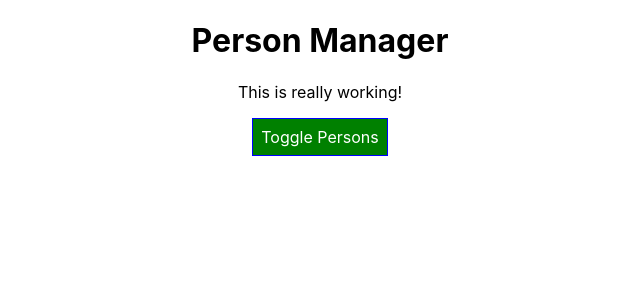
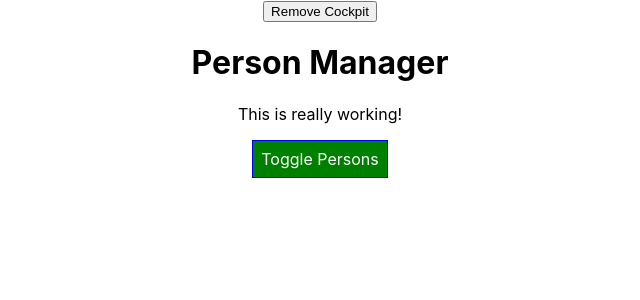
Before and after one commit to Ch-sriram/react, a React (Create React App) app in the folder react-examples/: page / in a window 1280 px wide. Shown: the top 300 px of the page, without its empty margins (320-960 px from the left). Built offline with nearby package versions, Linux system fonts and the light colour scheme.

Commit message:
Cleanup work using componentWillUnmount and useEffect() hook

```diff
--- a/react-examples/src/components/Cockpit/Cockpit.component.jsx
+++ b/react-examples/src/components/Cockpit/Cockpit.component.jsx
@@ -2,71 +2,62 @@ import React, { useEffect } from 'react';
 import CockpitStyleClasses from './Cockpit-style.module.css';
 
 /**
- * useEffect() in its previous implementation where we simply
- * logged to the console, ran every time - the Cockpit
- * component was rendered because of changes in the state/props
- * of the parent component.
- *
- * Now, what if we want to send an HttpRequest inside the
- * useEffect() lifecycle method, but only want to do it when
- * the component is rendered for the first time, and not for
- * every re-render cycle.
+ * Now, if we are using useEffect() hook to handle the
+ * functionality of componentWillUnmount() class-based
+ * lifecycle method in a functional component, in that case,
+ * in our useEffect() lifecycle hook, we can always return
+ * either nothing, or, we can return an anonymous function,
+ * which runs (and this is important) BEFORE whatever is there
+ * in the useEffect(), but this behaviour of running before
+ * the useEffect() hook, is only in-effect AFTER the (first)
+ * render cycle only.
  */
 
 const Cockpit = props => {
-
-  // useEffect(() => {
-  //   console.log("[Cockpit.jsx] useEffect");
-  //   // Dummy HttpRequest using setTimeout()
-  //   setTimeout(() => {
-  //     alert("Saved data to cloud!");  // executes after 1000ms
-  //   }, 1000);
-  // });
+  useEffect(() => {
+    console.log("[Cockpit.jsx] useEffect");
+    // Dummy HttpRequest using setTimeout()
+    const timer = setTimeout(() => {
+      alert("Saved data to cloud!");  // executes after 1s
+    }, 1000);
+    return () => {
+      // whenever this cleanup code is executed, we don't
+      // want the alert to showup, and so, we simply clear
+      // the timeout as shown below.
+      clearTimeout(timer);
+      console.log("[Cockpit.js] cleanup work in useEffect");
+    }
+  }, []);
 
   /**
-   * The above useEffect() executes after every re-render, and
-   * that's a hassle, because we only want the useEffect() hook
-   * for this component run, only when there's some change
-   * to the props we receive for this component.
+   * Even with the useEffect() hook defined with the cleanup
+   * code being returned, we'll never see that cleanup code
+   * being executed, until the respective component actually
+   * is removed from the view.
    *
-   * Therefore, if we only trigger useEffect() method when our
-   * this.state.persons changes in <App/> component (which is
-   * referred as props.persons in here), then for that, we will
-   * send in a second argument to the useEffect() lifecycle
-   * hook, which is some array of data that can change, and
-   * when that data changes, depending on the change, the
-   * useeEffect() lifecycle hook executes.
-   *
-   * We can see its implementation below
+   * In this case, the Cockpit component has to be removed from
+   * App.js component (parent component), onClick of some
+   * button and so on... (which is handled in App.js)
    */
 
-  // useEffect(() => {
-  //   console.log("[Cockpit.jsx] useEffect");
-  //   // Dummy HttpRequest using setTimeout()
-  //   setTimeout(() => {
-  //     alert("Saved data to cloud!");  // executes after 1000ms
-  //   }, 1000);
-  // }, [props.persons]);
-
   /**
-   * Now, if we want to execute the useEffect() hook only when
-   * the component renders the first time, in that case, we
-   * would send in an empty array [] as the 2nd argument to
-   * the useEffect() lifecycle hook. Here, we are trying to
-   * augment componentDidMount()'s usage using useEffect()
-   * lifecycle hook.
-   *
-   * This below useEffect() implementation runs only once, when
-   * the app starts, after that, it never runs again.
+   * In case we want the cleanup to be done on every render
+   * cycle of the app, in that case, we don't send any 2nd
+   * argument to the useEffect() lifecycle hook.
    */
 
   useEffect(() => {
-    console.log("[Cockpit.jsx] iseEffect");
-    // Dummy HttpRequest using setTimeout()
-    setTimeout(() => {
-      alert("Saved data to cloud!");  // executes after 1s
-    }, 1000);
-  }, []);
+    console.log("[Cockpit.jsx] 2nd useEffect");
+    return () => {
+      console.log("[Cockpit.jsx] cleanup work in 2nd useEffect");
+    };
+  });
+
+  /**
+   * This above useEffect() will be called every time the
+   * Persons component is rendered on to the view as the 2nd
+   * argument is missing.
+   */
 
   const classes = [];
   let btnCockpitStyleClasses = "";
--- a/react-examples/src/components/Persons/Persons.component.jsx
+++ b/react-examples/src/components/Persons/Persons.component.jsx
@@ -67,6 +67,22 @@ class Persons extends Component {
     console.log(snapshot);
   }
 
+  /**
+   * In an app where we have some kind of a live connection to
+   * some backend, then we've a very realistic scenario where we
+   * do have to cleanup some opened connection or some other
+   * stuff. And for things like that, we use the lifecycle method
+   * known as componentWillUnmount() for a class based component.
+   */
+
+  componentWillUnmount() {
+    /**
+     * In here, we can have any code that runs right before the
+     * component is removed.
+     */
+    console.log("[Persons.js] componentWillUnmount");
+  }
+
   render() {
     console.log("[Persons.jsx] rendering...");
     return this.props.persons.map((person, index) => {
@@ -90,46 +106,12 @@ export default Persons;
  * remove <React.strictMode> HOC that wraps the <App/>
  * component in index.js to run each lifecycle hook once.
  *
- * Output (before clicking the "Toggle Persons" button):
- * -----------------------------------------------------
- *
- * [App.js] constructor
- * [App.js] getDerivedStateFromProps {title: "Person Manager"}
- * [App.js] rendering...
- * [Cockpit.jsx] rendering...
- * componentDidMount
- *
- *
- * Output (after clicking "Toggle Persons" button)
- * -----------------------------------------------
+ * Output (after clicking the "Toggle Persons" button when the list of Persons are listed on the view)
+ * ---------------------------------------------------------------------------------------------------
  *
  * [App.js] getDerivedStateFromProps {title: "Person Manager"}
+ * [App.js] shouldComponentUpdate
  * [App.js] rendering...
- * [Cockpit.jsx] rendering...
- * [Persons.jsx] rendering...
- * [Person.jsx] rendering...
- *
- *
- * Output (when changing a name of some person, and when the Math.random() > 0.5)
- * -----------------------------------------------------------------------------------
- *
- * [App.js] getDerivedStateFromProps {title: "Person Manager"}
- * [App.js] rendering...
- * [Cockpit.jsx] rendering...
- * [Persons.jsx] shouldComponentUpdate
- * [Persons.jsx] rendering...
- * [Person.jsx] rendering...
- * [Persons.jsx] getSnapshotBeforeUpdate
- * [Persons.jsx] componentDidUpdate
- * > {message: "Hello 🖖 🖖 from getSnapshotBeforeUpdate()"}
- *
- *
- * Output (when changing a name of some person, and when the Math.random() <= 0.5)
- * ------------------------------------------------------------------------------------
- *
- * [App.js] getDerivedStateFromProps {title: "Person Manager"}
- * [App.js] rendering...
- * [Cockpit.jsx] rendering...
- * [Persons.jsx] shouldComponentUpdate
+ * [Persons.js] componentWillUnmount
  *
  */
--- a/react-examples/src/containers/App.js
+++ b/react-examples/src/containers/App.js
@@ -100,7 +100,8 @@ class App extends Component {
       { name: 'Max', age: 28, id: 'a3' }
     ],
     otherState: "This has some value",
-    showPersons: false
+    showPersons: false,
+    showCockpit: true
   }
 
   /**
@@ -207,12 +208,24 @@ class App extends Component {
 
     return (
       <div className={AppStyleClasses.App}>
-        <Cockpit
-          title={this.props.title}
-          showPersons={this.state.showPersons}
-          persons={this.state.persons}
-          clicked={this.togglePersonsHandler}
-        />
+        <button
+          onClick={() => {
+            this.setState({
+              showCockpit: !this.state.showCockpit,
+            });
+          }}
+        >
+          {this.state.showCockpit ? "Remove Cockpit" : "Show Cockpit"}
+        </button>
+        {
+          this.state.showCockpit ?
+            <Cockpit
+              title={this.props.title}
+              showPersons={this.state.showPersons}
+              persons={this.state.persons}
+              clicked={this.togglePersonsHandler}
+            /> : null
+        }
         {persons}
       </div>
     );
@@ -223,35 +236,20 @@ export default App;
 
 
 /**
- * Output: (on starting the app)
- * -----------------------------
- *
- * [App.js] constructor
- * [App.js] getDerivedStateFromProps {title: "Person Manager"}
- * [App.js] rendering...
- * [Cockpit.jsx] rendering...
- * [App.js] componentDidMount
- *
- *
- * Output (when "Toggle Persons" button is clicked and Math.random() <= 0.5)
- * -------------------------------------------------------------------------------
+ * Output (when we press "Remove Cockpit" button and Math.random() > 0.5 in shouldComponentUpdate() lifecycle method inside Persons component)
+ * -------------------------------------------------------------------------------------------------------------------------------------------
  *
  * [App.js] getDerivedStateFromProps {title: "Person Manager"}
  * [App.js] shouldComponentUpdate
  * [App.js] rendering...
- * [Cockpit.jsx] rendering...
- *
- *
- * Output (when "Toggle Persons" button is clicked and Math.random() > 0.5)
- * -----------------------------------------------------------------------------
- *
- * [App.js] getDerivedStateFromProps {title: "Person Manager"}
- * [App.js] shouldComponentUpdate
- * [App.js] rendering...
- * [Cockpit.jsx] rendering...
- * [Persons.jsx] rendering...
- * [Person.jsx] rendering...
- * [Person.jsx] rendering...
- * [Person.jsx] rendering...
+ * [Cockpit.js] cleanup work in useEffect
  *
  */
+
+
+/**
+ * We can clearly see that useEffect() lifecycle hook's actual
+ * body is not executed inside Cockpit component, only the
+ * returned anonymous function from useEffect is executed
+ * defined in line 23 of the Cockpit component.
+ */
```
Also changed, not shown: 1 other file (tests, documents, lock files or other folders).
